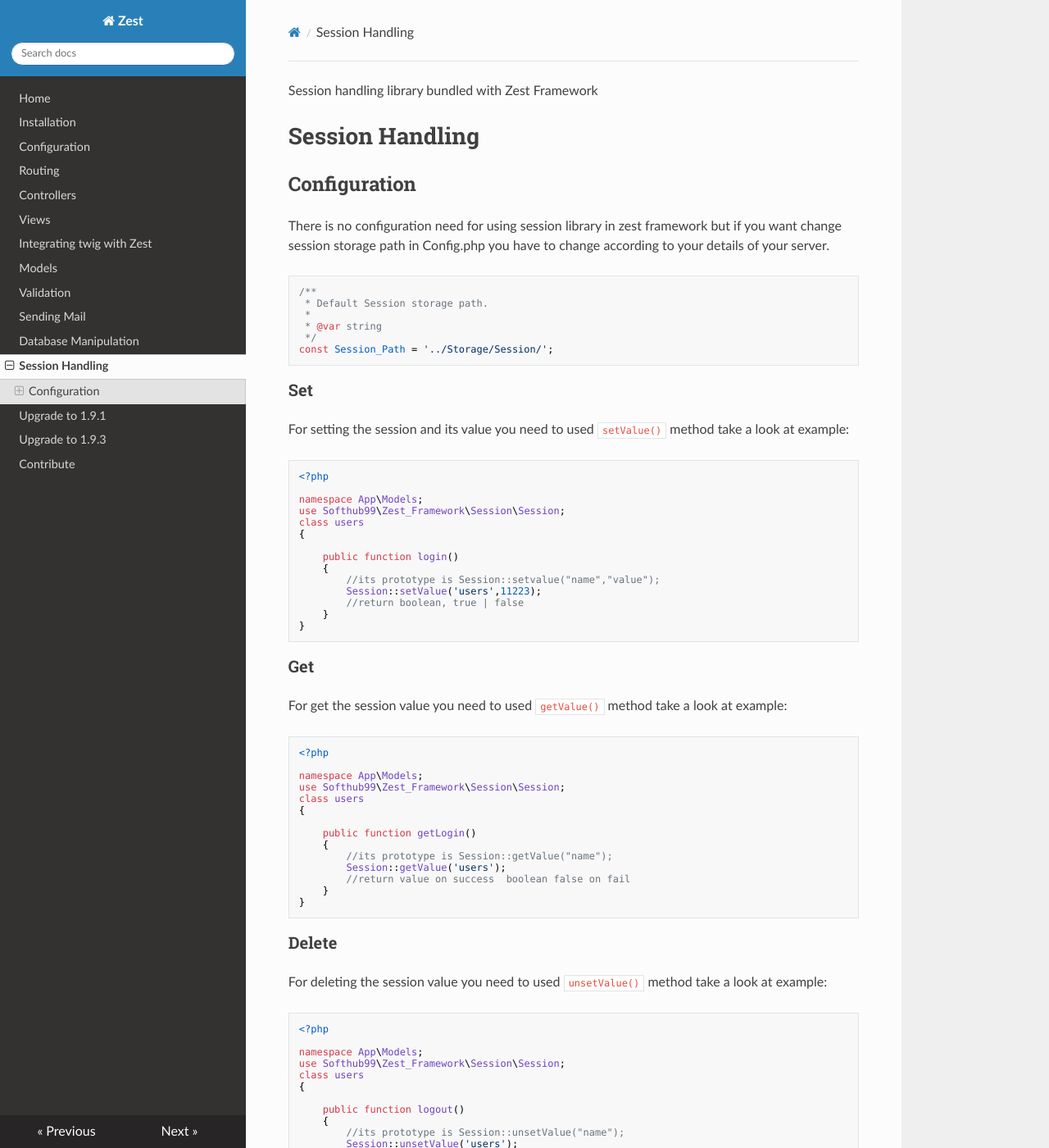
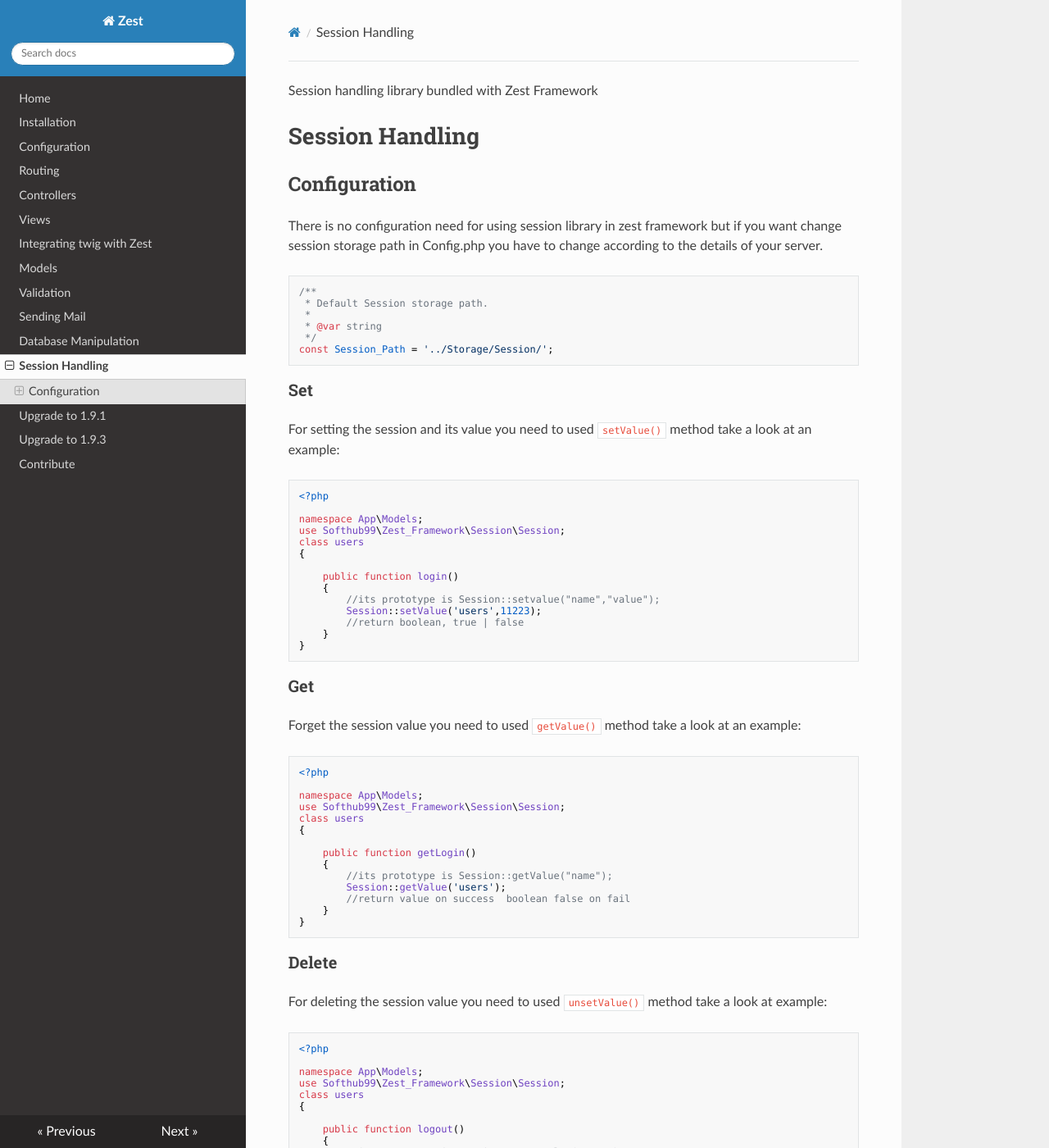
Before and after one commit to alphazframework/zest-docs-latest, an MkDocs documentation site: the page built from docs/session.md, in a window 1280 px wide and 1400 px high. Shown: the whole window at 82% size. Built offline with MkDocs 1.6.1, drawn with Linux system fonts in a browser that asks for light colours; nearby versions of some CDN libraries; old or Windows-style settings are respelled for this version of MkDocs; some of the changed text lies outside the part shown.

Commit message:
Update session.md

````diff
--- a/docs/session.md
+++ b/docs/session.md
@@ -3,8 +3,7 @@ Session handling library bundled with Zest Framework
 # Session Handling
 
 ## Configuration
-There is no configuration need for using session library in zest framework  but if you want change session storage path in Config.php you have to change according to your details of your server.
-
+There is no configuration need for using session library in zest framework  but if you want change session storage path in Config.php you have to change according to the details of your server.
 ```php
 /**
  * Default Session storage path.
@@ -15,7 +14,7 @@ const Session_Path = '../Storage/Session/';
 ```
 
 ### Set
-For setting the session and its value you need to used ```setValue()``` method take a look at example:
+For setting the session and its value you need to used ```setValue()``` method take a look at an example:
 
 ```php
 <?php
@@ -34,7 +33,7 @@ class users
 }
 ```
 ### Get
-For get the session value you need to used ```getValue()``` method take a look at example:
+Forget the session value you need to used ```getValue()``` method take a look at an example:
 
 ```php
 <?php
@@ -74,7 +73,8 @@ class users
 ```
 
 ### Check
-For checking is session is active you need to used ```unsetValue()``` method take a look at example:
+For checking is session is active you need to used ```unsetValue()``` method take a look at an example:
+
 
 ```php
 <?php
````
